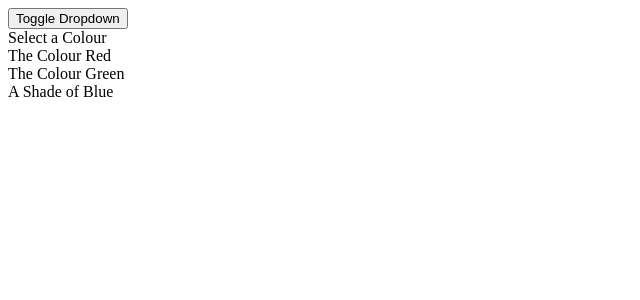
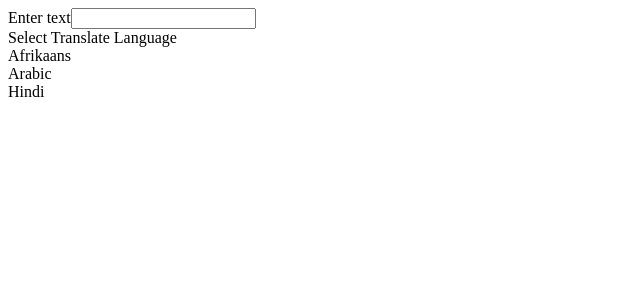
Before and after one commit to kartikeymishr/react-16-training, a React (Create React App) app in the folder widgets/: page / in a window 1280 px wide. Shown: the top 300 px of the page, without its empty margins (0-640 px from the left). Built offline with nearby package versions, Linux system fonts and the light colour scheme; the HTML template or start-up script is replaced by a standard one.

Commit message:
Translate widget created.

```diff
--- a/widgets/src/App.js
+++ b/widgets/src/App.js
@@ -1,54 +1,24 @@
-import React, {useState} from "react";
+import React from "react";
 // import Accordion from "./components/Accordion";
 // import Search from "./components/Search";
-import Dropdown from "./components/Dropdown";
-
-const items = [
-    {
-        title: "What is React?",
-        content: "React is a frontend Javascript framework"
-    },
-    {
-        title: "Why use React?",
-        content: "React is a famous JS library amongst engineers"
-    },
-    {
-        title: "How do you use React?",
-        content: "You use React by creating components"
-    }
-]
-
-const options = [
-    {
-        label: "The Colour Red",
-        value: "red"
-    },
-    {
-        label: "The Colour Green",
-        value: "green"
-    },
-    {
-        label: "A Shade of Blue",
-        value: "blue"
-    }
-]
+// import Dropdown from "./components/Dropdown";
+import Translate from "./components/Translate";
+// import options from "./data/data"
+// import items from "./data/data"
 
 const App = () => {
-    const [selected, setSelected] = useState(options[0])
-    const [showDropdown, setShowDropdown] = useState(true)
+    // const [selected, setSelected] = useState(options[0])
 
     return (
         <div>
             {/*<Accordion items={items} />*/}
             {/*<Search />*/}
-            <button onClick={() => setShowDropdown(!showDropdown)}>Toggle Dropdown</button>
-            {showDropdown ?
-                <Dropdown
-                    options={options}
-                    selected={selected}
-                    onSelectedChange={setSelected}
-                /> : null
-            }
+            {/*<Dropdown
+                options={options}
+                selected={selected}
+                onSelectedChange={setSelected}
+            />*/}
+            <Translate/>
         </div>
     )
 }
--- a/widgets/src/components/Dropdown.js
+++ b/widgets/src/components/Dropdown.js
@@ -1,6 +1,6 @@
 import React, {useEffect, useRef, useState} from "react"
 
-const Dropdown = ({options, selected, onSelectedChange}) => {
+const Dropdown = ({options, selected, onSelectedChange, dropdownLabel}) => {
     const [open, setOpen] = useState(false)
     const ref = useRef()
 
@@ -42,7 +42,7 @@
     return (
         <div ref={ref} className="ui form">
             <div className="field">
-                <label className="label">Select a Colour</label>
+                <label className="label">{dropdownLabel}</label>
                 <div
                     onClick={() => setOpen(!open)}
                     className={`ui selection dropdown ${active}`}
--- /dev/null
+++ b/widgets/src/components/Translate.js
@@ -0,0 +1,44 @@
+import React, {useState} from "react";
+import Dropdown from "./Dropdown";
+
+const options = [
+    {
+        label: "Afrikaans",
+        value: "af"
+    },
+    {
+        label: "Arabic",
+        value: "ar"
+    },
+    {
+        label: "Hindi",
+        value: "hi"
+    }
+]
+
+const Translate = () => {
+    const [selectedLanguage, setSelectedLanguage] = useState(options[0])
+    const [text, setText] = useState("")
+
+    return (
+        <div>
+            <div className="ui form">
+                <div className="field">
+                    <label>Enter text</label>
+                    <input
+                        value={text}
+                        onChange={(e) => setText(e.target.value)}
+                    />
+                </div>
+            </div>
+            <Dropdown
+                options={options}
+                selected={selectedLanguage}
+                onSelectedChange={setSelectedLanguage}
+                dropdownLabel="Select Translate Language"
+            />
+        </div>
+    )
+}
+
+export default Translate
--- /dev/null
+++ b/widgets/src/data/data.js
@@ -0,0 +1,29 @@
+const items = [
+    {
+        title: "What is React?",
+        content: "React is a frontend Javascript framework"
+    },
+    {
+        title: "Why use React?",
+        content: "React is a famous JS library amongst engineers"
+    },
+    {
+        title: "How do you use React?",
+        content: "You use React by creating components"
+    }
+]
+
+const options = [
+    {
+        label: "The Colour Red",
+        value: "red"
+    },
+    {
+        label: "The Colour Green",
+        value: "green"
+    },
+    {
+        label: "A Shade of Blue",
+        value: "blue"
+    }
+]
```
